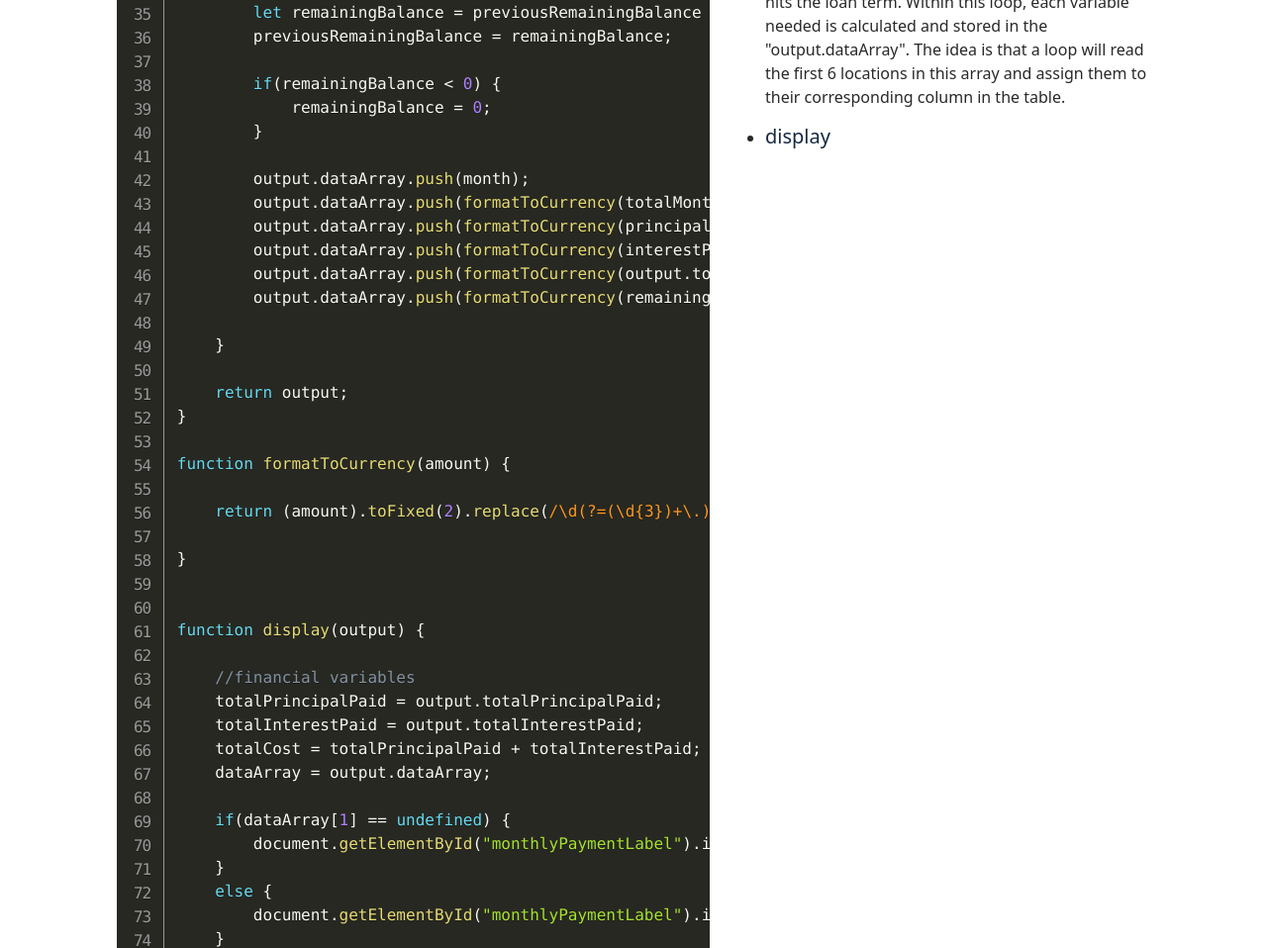
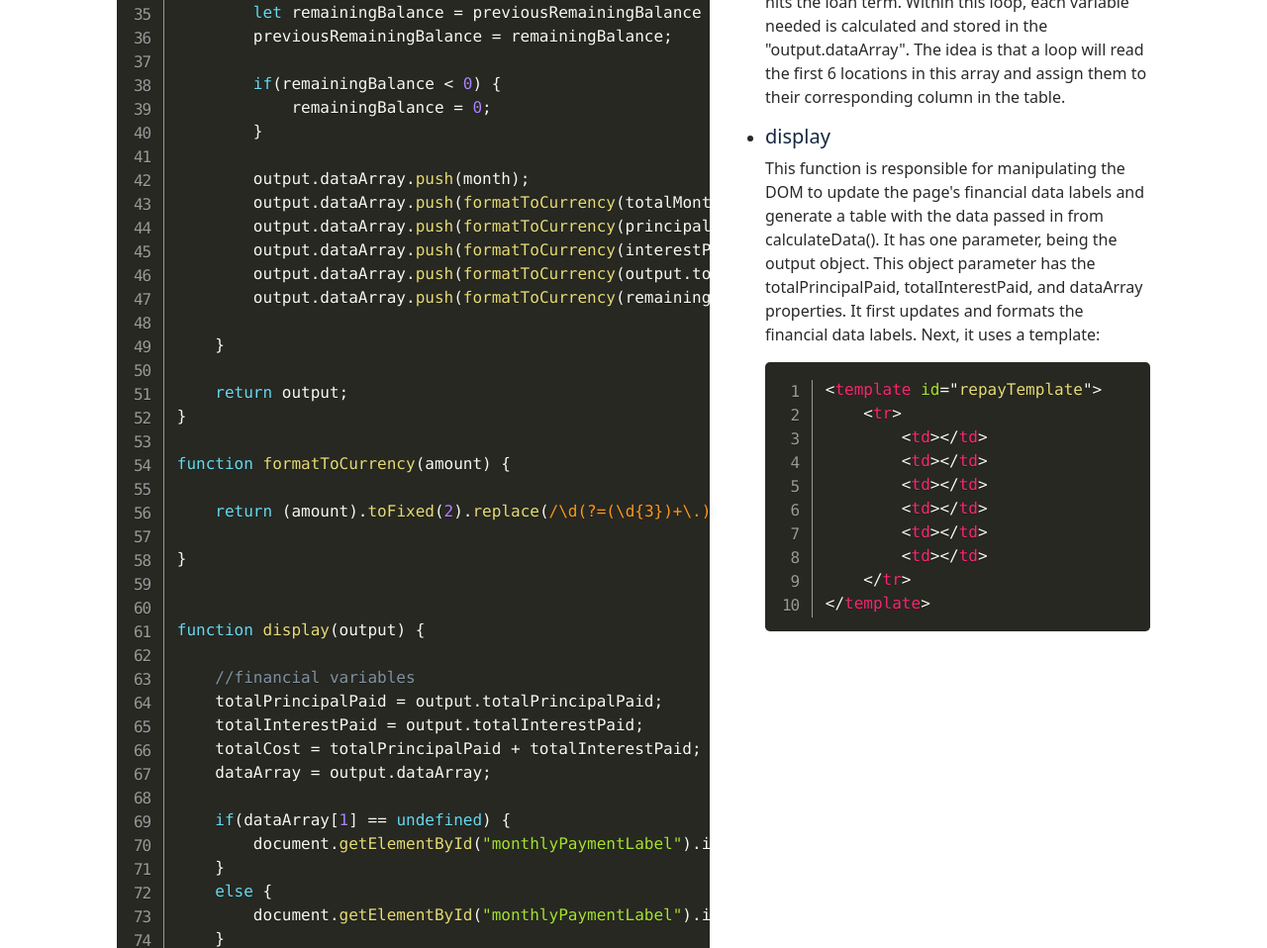
Before and after one commit to DominicWegrzynowski/Repay, a plain HTML site: page code.html in a window 1280 px wide. Shown: the part 958-1916 px from the top of the page at 99% size. Drawn offline with nearby package versions, Linux system fonts and the light colour scheme.

Commit message:
Added to the code page

```diff
--- a/code.html
+++ b/code.html
@@ -190,6 +190,21 @@
                             <li>
                                 <h5>display</h5>
                             </li>
+                            <p>This function is responsible for manipulating the DOM to update the page's financial data labels and generate a table with the data passed in from calculateData(). It has one parameter, being the output object. This object parameter has the totalPrincipalPaid, totalInterestPaid, and dataArray properties. It first updates and formats the financial data labels. Next, it uses a template:</p>
+                            <pre class="line-numbers">
+                                <code class="language-markup">
+                                    &lt;template id="repayTemplate">
+                                        &lt;tr>
+                                            &lt;td>&lt;/td>
+                                            &lt;td>&lt;/td>
+                                            &lt;td>&lt;/td>
+                                            &lt;td>&lt;/td>
+                                            &lt;td>&lt;/td>
+                                            &lt;td>&lt;/td>
+                                        &lt;/tr>
+                                    &lt;/template>
+                                </code>
+                            </pre>
                             <p></p>
                         </ul>
                     </div>
```
